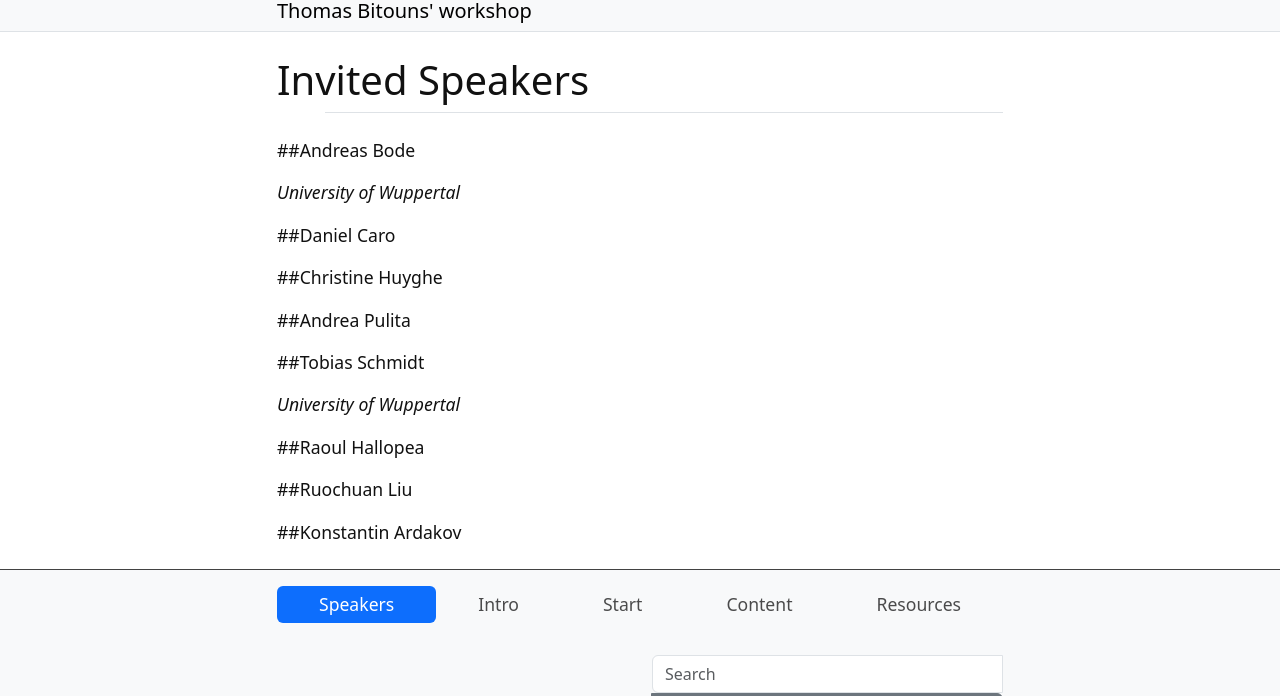
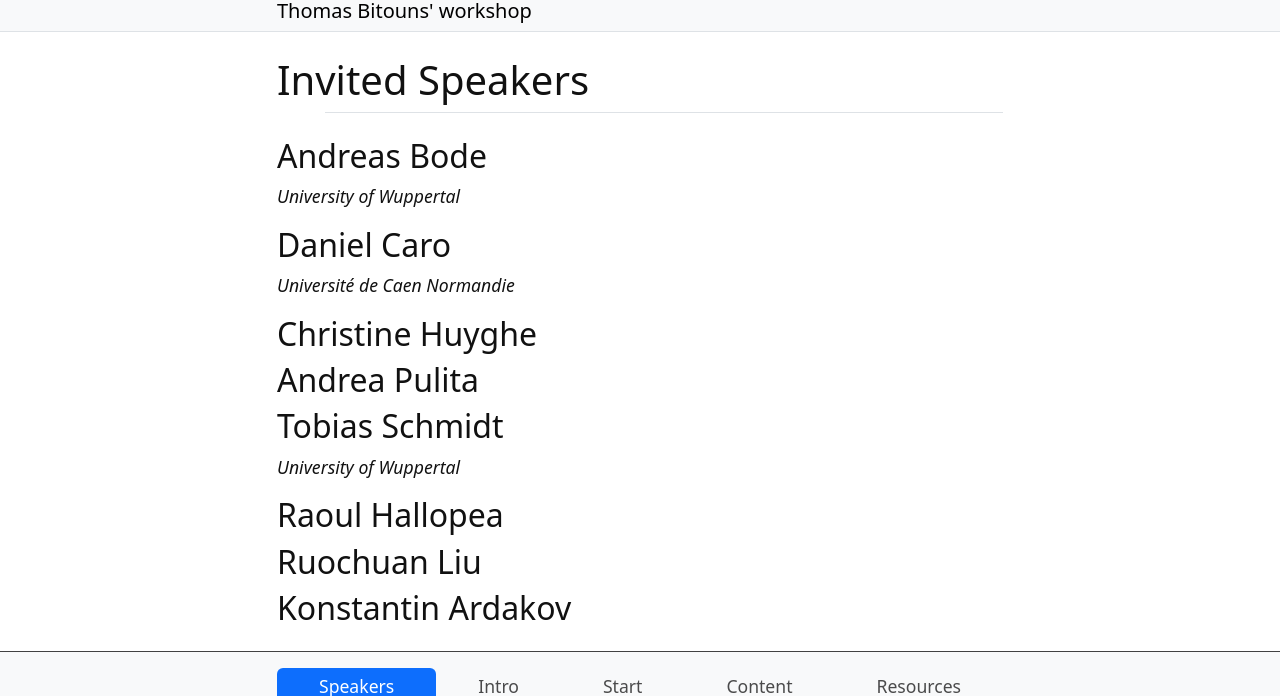
Before and after one commit to Neutrino0512/workshop, a Jekyll site: the page built from content/0-prep.md, in a window 1280 px wide, cut to the strip 121-817 px from the top of the page. Built offline with Jekyll 4.4.1, drawn with Linux system fonts in a browser that asks for light colours.

Commit message:
Fix formatting of speaker names in 0-prep.md

```diff
--- a/content/0-prep.md
+++ b/content/0-prep.md
@@ -3,22 +3,24 @@ title: Invited Speakers
 nav: Speakers
 ---
 
-##Andreas Bode
+## Andreas Bode
 
 *University of Wuppertal*
 
-##Daniel Caro
+## Daniel Caro
 
-##Christine Huyghe
+*Université de Caen Normandie*
 
-##Andrea Pulita
+## Christine Huyghe
 
-##Tobias Schmidt
+## Andrea Pulita
+
+## Tobias Schmidt
 
 *University of Wuppertal*
 
-##Raoul Hallopea
+## Raoul Hallopea
 
-##Ruochuan Liu
+## Ruochuan Liu
 
-##Konstantin Ardakov
+## Konstantin Ardakov
```
